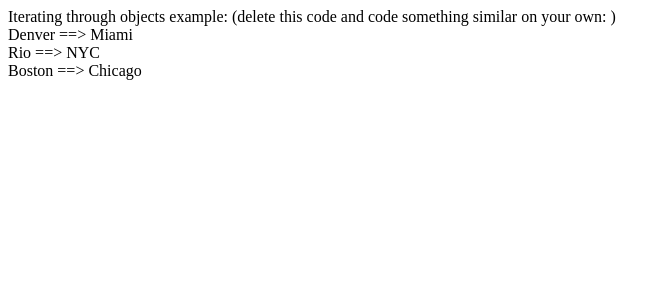
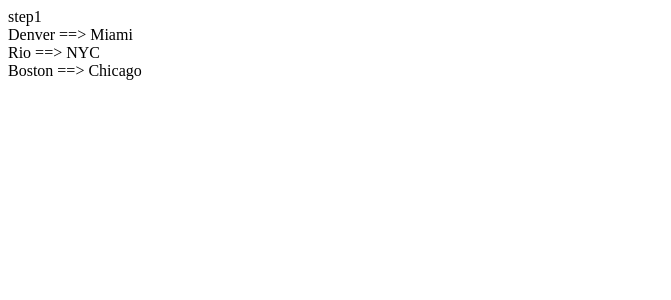
Before and after one commit to Nmuta/angular-flights-step2, an Angular app: page / in a window 1280 px wide. Shown: the top 300 px of the page, without its empty margins (0-671 px from the left). Built offline with nearby package versions, Linux system fonts and the light colour scheme.

Commit message:
Step1 code

```diff
--- a/src/app/app.component.html
+++ b/src/app/app.component.html
@@ -1,5 +1,4 @@
-Iterating through objects example:
-(delete this code and code something similar on your own: )
+step1
 
 <div *ngFor="let flight of flights">
   {{flight.origin}} ==> {{flight.destination}}
```
